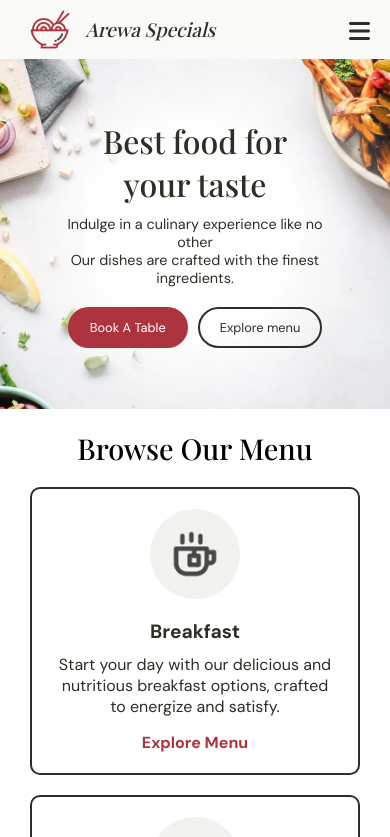
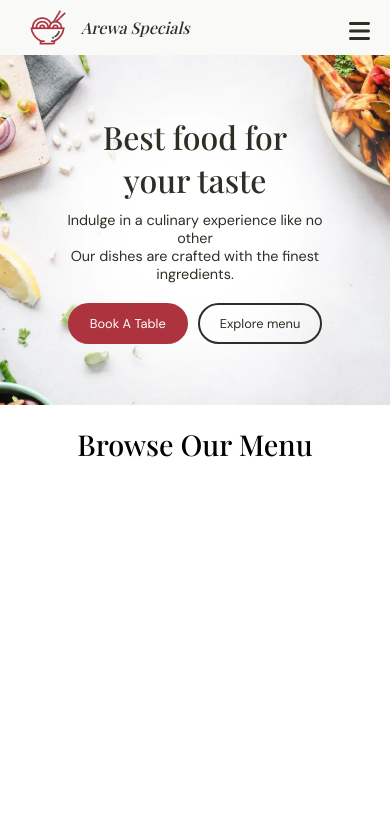
Before and after one commit to devalibello/tasty-food, a React (Create React App) app: page / in a window 390 px wide. Shown: the top 837 px of the page. Built offline with nearby package versions, Linux system fonts and the light colour scheme; a web font is replaced by a local one.

Commit message:
Update Nav animation transition 4

```diff
--- a/src/components/Homepage/Menu.js
+++ b/src/components/Homepage/Menu.js
@@ -45,7 +45,7 @@ const Menu = () => {
 
     const animateMenu = () => {
         const menuAnimate = gsap.utils.toArray(menuRef.current.querySelectorAll('div'));
-        gsap.fromTo(menuAnimate, { autoAlpha: 0, y: 100, delay: 0.5 }, { autoAlpha: 1, y: 0, delay: 0.5, duration: 1.5, stagger: 0.5,scrollTrigger: {
+        gsap.fromTo(menuAnimate, { autoAlpha: 0, y: 100 }, { autoAlpha: 1, y: 0, duration: 1.5, stagger: 0.5,scrollTrigger: {
                         trigger: menuAnimate,
                         start: "top 80%",
                         end: "bottom 20%",
--- a/src/styles/Menu.css
+++ b/src/styles/Menu.css
@@ -37,6 +37,7 @@
     display: flex;
     gap: 20px;
     padding: 0px 100px 100px 100px;
+    visibility: hidden;
 }
 
 .card-cta {
--- a/src/styles/Navbar.css
+++ b/src/styles/Navbar.css
@@ -146,7 +146,7 @@
 }
 
 .company-name {
-    font-size: 120%;
+    font-size: 100%;
 }
 
 .company-logo {
```
